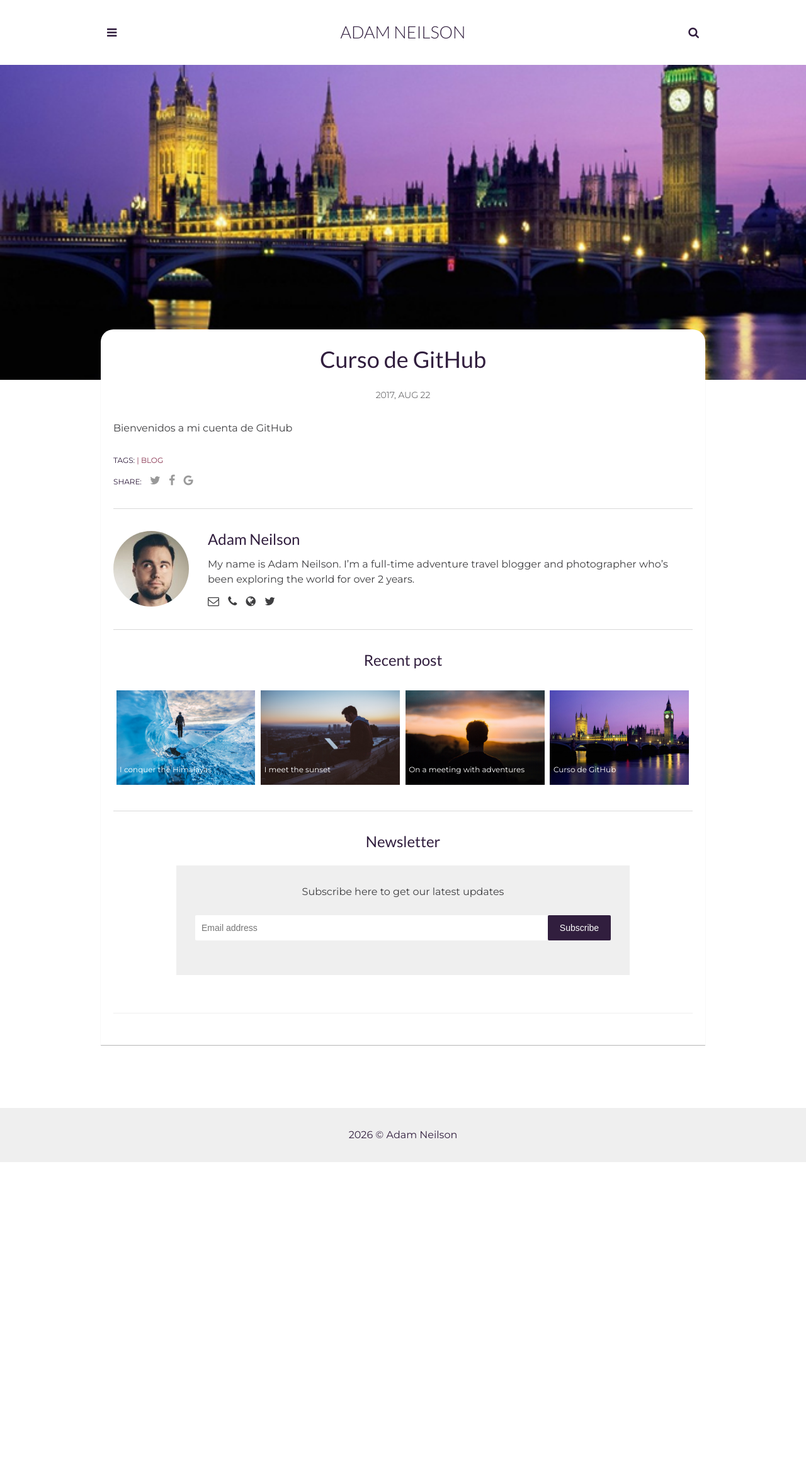
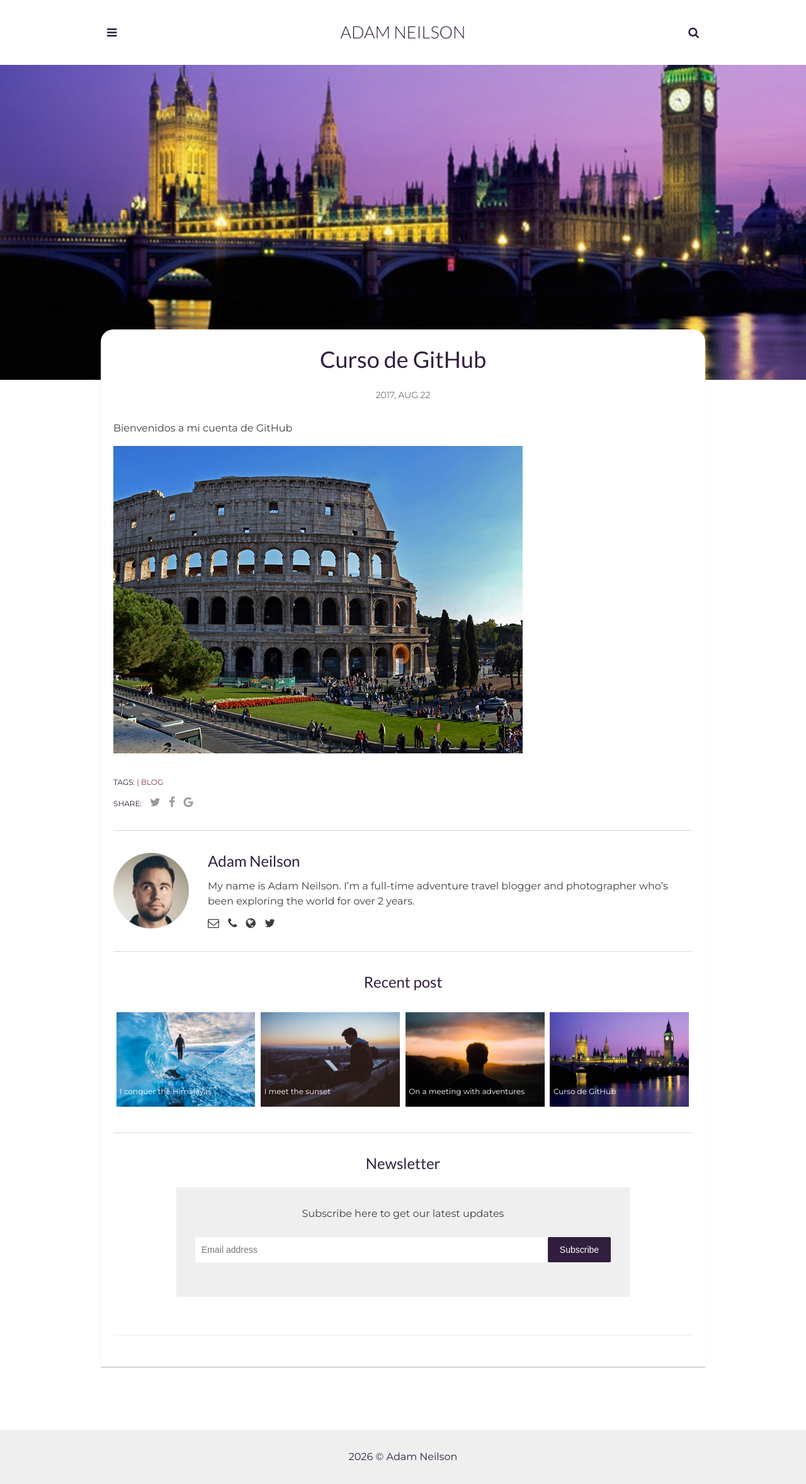
Before and after one commit to JoseArnaiz/adam-blog, a Jekyll site: the page built from _posts/2026-11-09-Bienvenidos-a-mi-cuenta-de-GitHub.markdown, in a window 1280 px wide. Shown: the whole page at 63% size. Built offline with Jekyll 4.4.1, drawn with Linux system fonts in a browser that asks for light colours; comment, search, counter and statistics services are not loaded.

Commit message:
Añadir imagen al post

```diff
--- a/_posts/2026-11-09-Bienvenidos-a-mi-cuenta-de-GitHub.markdown
+++ b/_posts/2026-11-09-Bienvenidos-a-mi-cuenta-de-GitHub.markdown
@@ -8,3 +8,5 @@ tags: [Blog]
 author: Jose Arnaiz Garcia
 ---
 Bienvenidos a mi cuenta de GitHub
+
+![Yosh Ginsu]({{site.baseurl}}/assets/img/imagen4.jpg)
```
Also changed, not shown: assets/img/imagen4.jpg (added).
